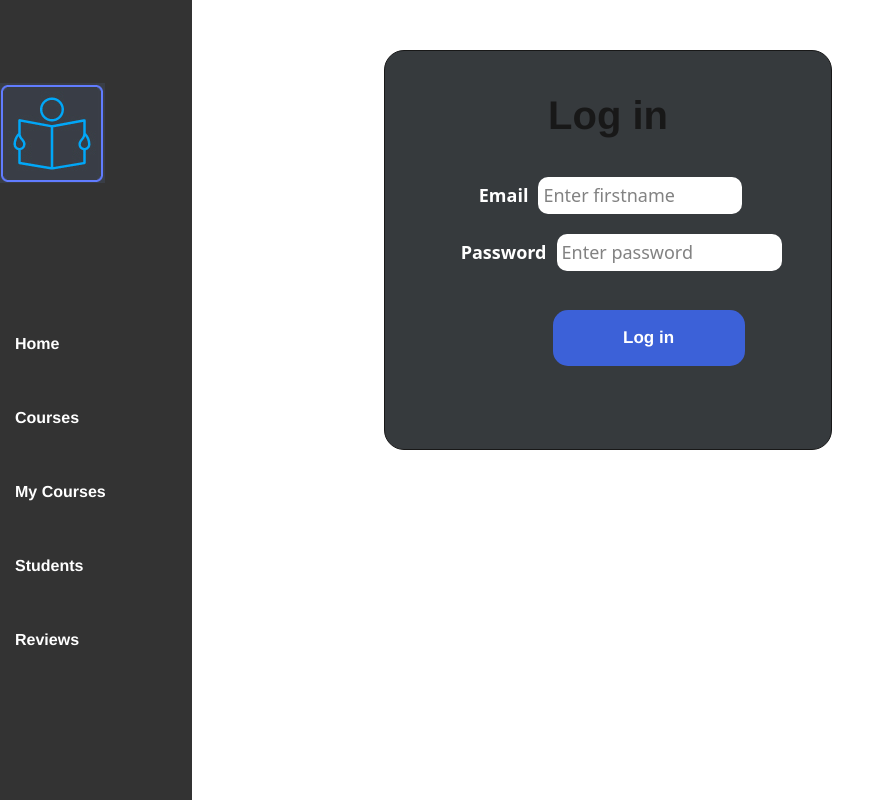
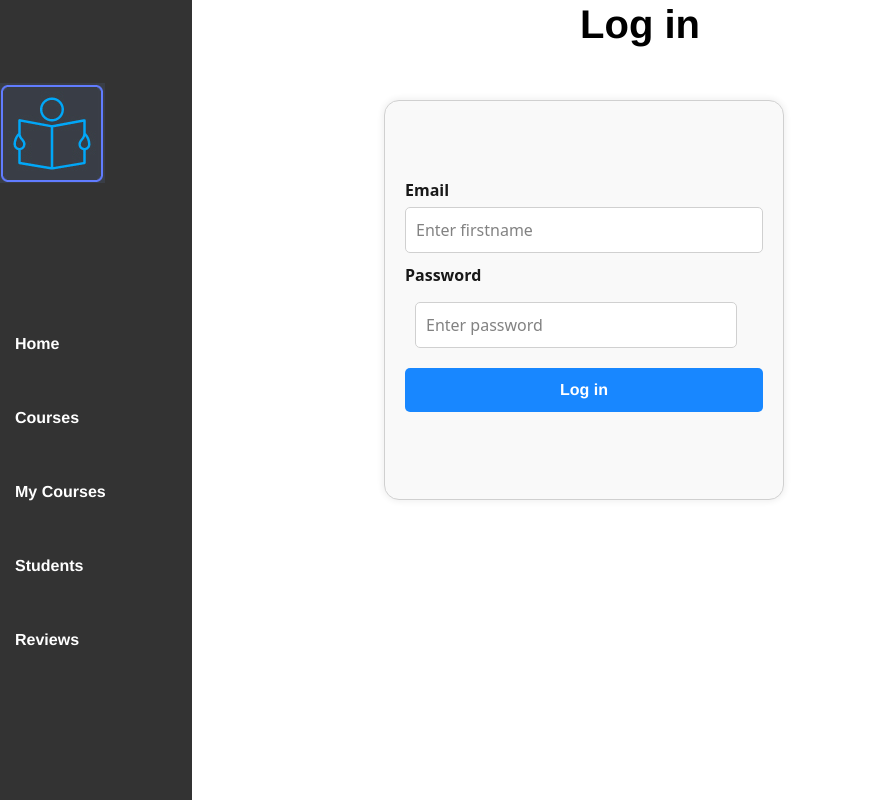
Before and after one commit to meshackmesto/online-course-project, a React (Create React App) app in the folder client/: page /login in a window 1280 px wide. Shown: the whole page, without its empty margins (0-895 px from the left). Built offline with nearby package versions, Linux system fonts and the light colour scheme; no server answers.

Commit message:
Styling forms

```diff
--- a/client/src/components/Login.css
+++ b/client/src/components/Login.css
@@ -1,16 +1,27 @@
 h1 {
-  position: relative;
-  top: 0;
-  padding: 20px;
-  color: white;
+  text-align: center;
+  margin-bottom: 20px;
 }
-.login {
+
+form{
+  width: 100%;
   display: flex;
   flex-direction: column;
   align-items: center;
-  border: 1px solid black;
-  border-radius: 20px;
+}
+
+.login {
+  max-width: 400px;
+  margin: 50px auto;
   padding: 20px;
+  border: 1px solid #ccc;
+  border-radius: 15px;
+  box-shadow: 0 0 10px rgba(0, 0, 0, 0.1);
+  background-color: #f9f9f9;
+  display: flex;
+  flex-direction: column;
+  justify-content: center;
+  align-items: center;
   width: 35%;
   height: 50vh;
   position: absolute;
@@ -19,19 +30,37 @@ h1 {
   opacity: 0.9;
 }
 
-label {
-  font-size: 18px;
-  position: relative;
-  left: 10%;
+.form-group {
+  width: 100%;
+  margin-bottom: 15px;
+}
+
+.form-group label {
+  display: block;
+  margin-bottom: 5px;
+  font-weight: bold;
+  color: black;
+}
+
+.form-group input {
+  width: 100%;
+  padding: 10px;
+  border: 1px solid #ccc;
+  border-radius: 5px;
+  box-sizing: border-box;
+}
+
+#text{
+  color: black;
 }
 
 #username,
 #password {
-  margin: 10px;
-  padding: 5px;
-  width: 60%;
-  border-radius: 10px;
-  border: none;
+  width: 100%;
+  padding: 10px;
+  border: 1px solid #ccc;
+  border-radius: 5px;
+  box-sizing: border-box;
 }
 
 .login-btn {
@@ -48,16 +77,40 @@ label {
 }
 
 .login-button {
-  width: 15vw;
-  height: 7vh;
-  border-radius: 15px;
-  background-color: rgb(40, 80, 212);;
+  width: 100%;
+  padding: 15px;
   border: none;
-  color: white;
-  font-weight: bold;
-  font-size: 17px;
+  border-radius: 5px;
+  background-color: #007bff;
+  color: #fff;
+  font-size: 16px;
   cursor: pointer;
-  position: relative;
-  top: 8%;
-  left: 10%;
 }
+
+.login-button:hover {
+  background-color: #0056b3;
+}
+
+
+
+
+/* .form-container {
+  max-width: 400px;
+  margin: 50px auto;
+  padding: 20px;
+  border: 1px solid #ccc;
+  border-radius: 10px;
+  box-shadow: 0 0 10px rgba(0, 0, 0, 0.1);
+  background-color: #f9f9f9;
+  display: flex;
+  flex-direction: column;
+  justify-content: center;
+  align-items: center;
+}
+
+form {
+  width: 100%;
+  display: flex;
+  flex-direction: column;
+  align-items: center;
+} */
--- a/client/src/components/Login.js
+++ b/client/src/components/Login.js
@@ -8,7 +8,6 @@ function Login({ setUser }) {
   const [password, setPassword] = useState("");
   const history = useHistory();
 
-  //const baseUrl = "http://localhost:3031";
   function postLogin(e) {
     e.preventDefault();
     fetch("http://localhost:5555/login", {
@@ -37,10 +36,12 @@ function Login({ setUser }) {
   return (
     <div>
       <Navbar />
-      <form className="login bg-dark" onSubmit={postLogin}>
-        <h1>Log in</h1>
-        <label for="">
-          Email
+      <h1>Log in</h1>
+      <form className="login" onSubmit={postLogin}>
+        <div className="form-group">
+          <label>
+            Email
+          </label>
           <input
             type="text"
             id="username"
@@ -50,9 +51,11 @@ function Login({ setUser }) {
             placeholder="Enter firstname"
             required
           />
-        </label>
-        <label for="">
-          Password
+        </div>
+        <div className="form-group">
+          <label>
+            Password
+          </label>
           <input
             type="password"
             id="password"
@@ -62,9 +65,10 @@ function Login({ setUser }) {
             placeholder="Enter password"
             required
           />
-        </label>
-
-        <button className="login-button">Log in</button>
+        </div>
+        <div className="form-group">
+          <button className="login-button">Log in</button>
+        </div>
       </form>
     </div>
   );
--- a/client/src/components/Signup.css
+++ b/client/src/components/Signup.css
@@ -1,29 +1,67 @@
 h1 {
-  color: white;
-  font-family: "Franklin Gothic Medium", "Arial Narrow", Arial, sans-serif;
   text-align: center;
+  margin-bottom: 20px;
+  font-family: 'Franklin Gothic Medium', 'Arial Narrow', Arial, sans-serif;
+}
+
+form{
+  width: 100%;
+  display: flex;
+  flex-direction: column;
+  align-items: center;
 }
 
 .signup {
+  max-width: 400px;
+  margin: 30px;
+  padding: 15px;
+  border: 1px solid #ccc;
+  border-radius: 15px;
+  box-shadow: 0 0 10px rgba(0, 0, 0, 0.1);
+  background-color: #f9f9f9;
   display: flex;
   flex-direction: column;
+  justify-content: center;
+  align-items: center;
+  width: 50%;
   height: 100%;
-  max-width: 40%;
   position: absolute;
-  top: 20px;
-  left: 40%;
+  top: 50px;
+  left: 30%;
   opacity: 0.9;
-  border: 1px solid black;
-  border-radius: 20px;
 }
-label {
+
+.form-group {
+  width: 100%;
+  margin-bottom: 10px;
+}
+
+.form-group label {
   font-weight: bold;
-  color: white;
+  color: black;
 }
-.inputs {
-  padding: 5px 10px;
-  border-radius: 10px;
-  border: none;
+.form-group input {
+  width: 100%;
+  padding: 10px;
+  border: 1px solid #ccc;
+  border-radius: 5px;
+  box-sizing: border-box;
+}
+
+#text{
+  color: black;
+}
+
+#first_name,
+#last_name,
+#email,
+#password{
+  width: 90%;
+  padding: 10px;
+  border: 1px solid #ccc;
+  border-radius: 5px;
+  box-sizing: border-box;
+  margin: 10px;
 }
 
 .signup-btn {
@@ -40,16 +78,16 @@ label {
 }
 
 .signup-button {
-  width: 15vw;
-  height: 7vh;
-  border-radius: 15px;
-  background-color: rgb(42, 189, 67);
+  width: 100%;
+  padding: 15px;
   border: none;
-  color: white;
-  font-weight: bold;
-  font-size: 17px;
+  border-radius: 5px;
+  background-color: #007bff;
+  color: #fff;
+  font-size: 16px;
   cursor: pointer;
-  position: relative;
-  top: 2vh;
-  left: 35%;
 }
+
+.signup-button:hover {
+  background-color: #0056b3;
+}
--- a/client/src/components/Signup.js
+++ b/client/src/components/Signup.js
@@ -41,10 +41,12 @@ function Signup({ setUser }) {
   return (
     <div>
       <Navbar />
-      <form className="signup bg-dark" onSubmit={postSignup}>
       <h1>Sign up</h1>
+      <form className="signup" onSubmit={postSignup}>
+        <div className="form-group">
           <label htmlFor="first_name">
             First Name
+          </label>
           <input
             className="inputs"
             id="first_name"
@@ -56,9 +58,11 @@ function Signup({ setUser }) {
             placeholder="John"
             required
           />
-        </label>
+        </div>
+        <div className="form-group">
           <label htmlFor="last_name">
             Last Name
+          </label>
           <input
             id="last_name"
             className="inputs"
@@ -70,10 +74,11 @@ function Signup({ setUser }) {
             placeholder="Doe"
             required
           />
-        </label>
-
+        </div>
+        <div className="form-group">
           <label htmlFor="email">
             Email
+          </label>
           <input
             id="email"
             className="inputs"
@@ -85,9 +90,11 @@ function Signup({ setUser }) {
             placeholder="hunni@gmail"
             required
           />
-        </label>
+        </div>
+        <div className="form-group">
           <label htmlFor="password">
             Password
+          </label>
           <input
             className="inputs"
             id="password"
@@ -99,11 +106,12 @@ function Signup({ setUser }) {
             placeholder="Password"
             required
           />
-        </label>
-
+        </div>
+        <div className="form-group">
           <button type="submit" className="signup-button">
             Sign up
           </button>
+        </div>
       </form>
       {formSubmitted ? <p>Sign up successful!</p> : null}
     </div>
```
Also changed, not shown: 1 other file (tests, documents, lock files or other folders). Lines whose indentation alone changed are shown as unchanged.
